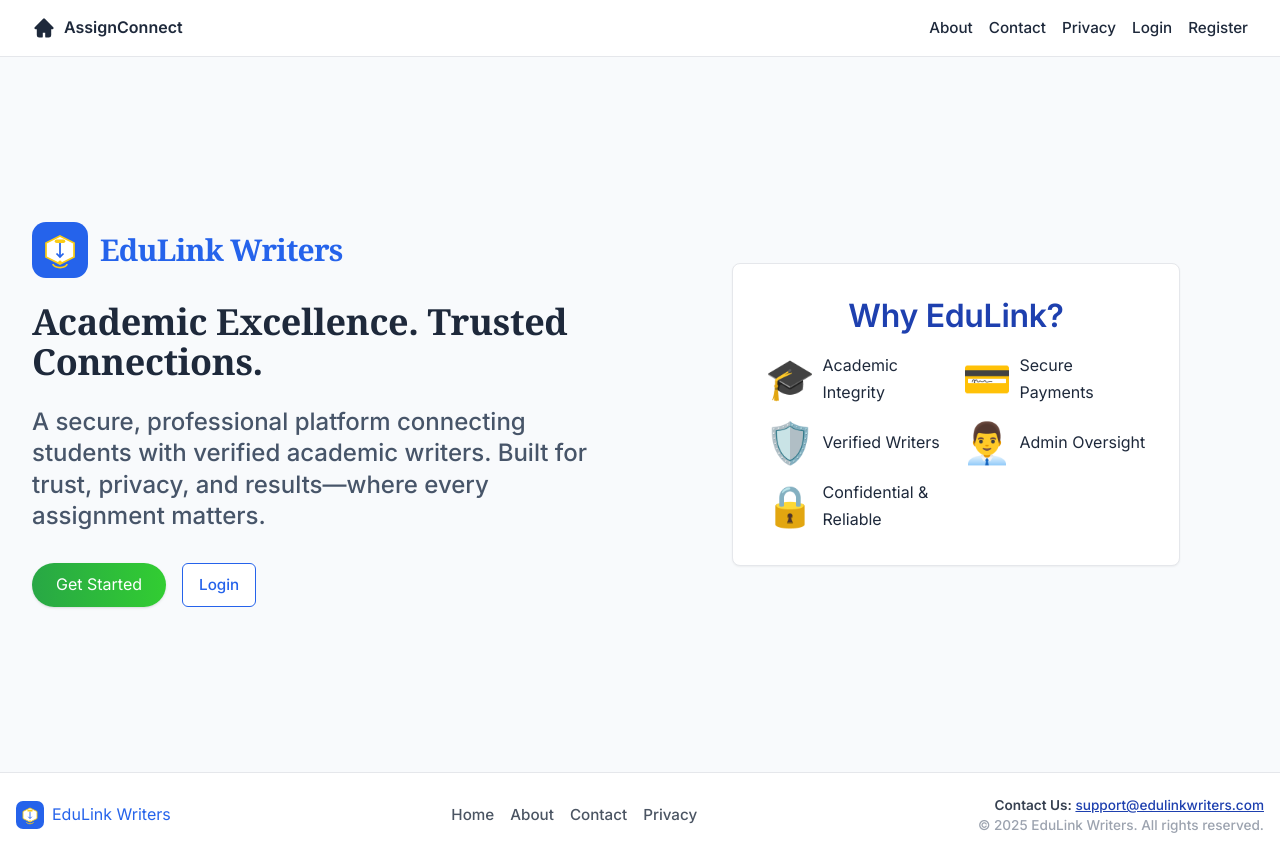
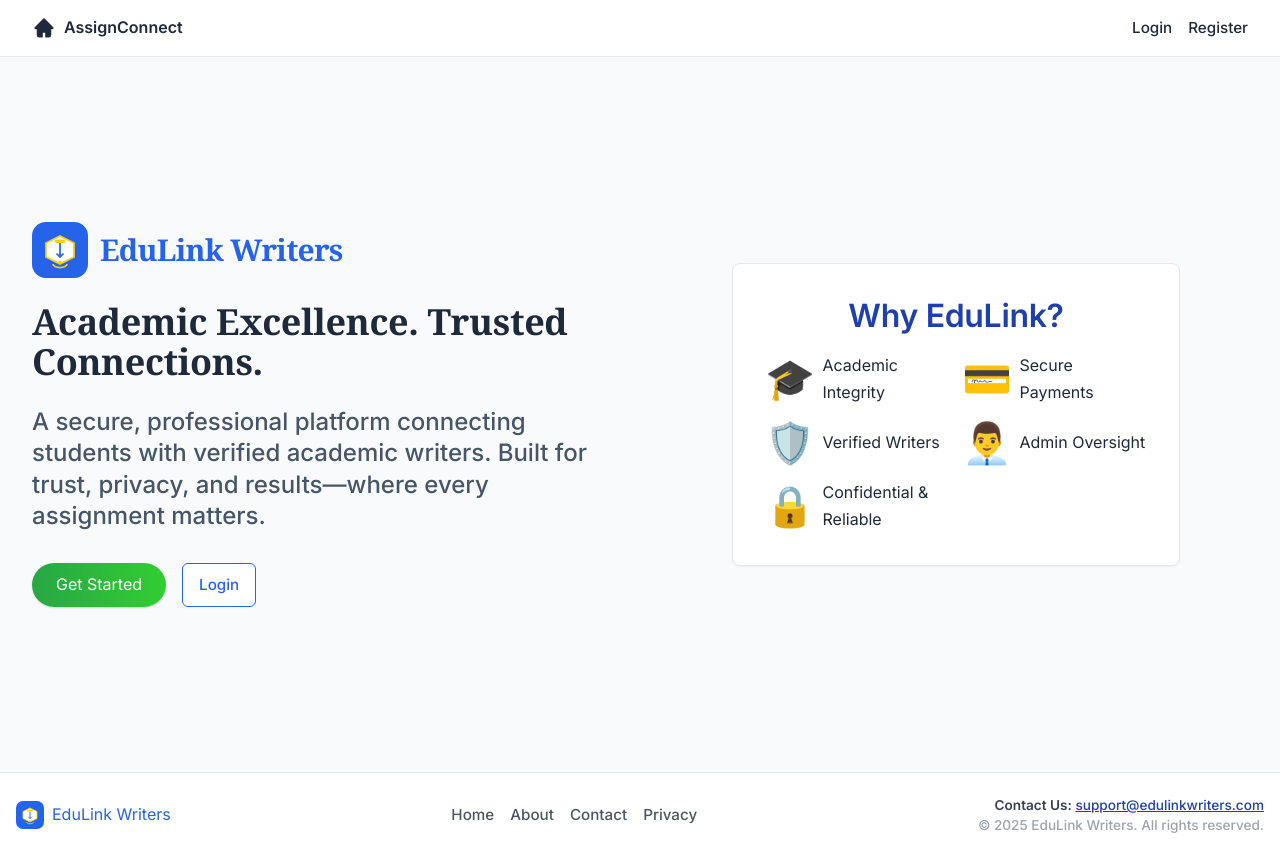
Before and after one commit to jamiljuma2/LOGIN, a React (Vite) app: page / in a window 1280 px wide. Built offline with nearby package versions, Linux system fonts and the light colour scheme.

Commit message:
Remove About, Contact, and Privacy links from navigation bar

```diff
--- a/src/components/Navbar.tsx
+++ b/src/components/Navbar.tsx
@@ -16,9 +16,6 @@ export default function Navbar() {
           <Link to="/" className="font-semibold text-brand-700">AssignConnect</Link>
         </div>
         <nav className="flex gap-4 text-sm">
-          <Link className="hover:text-brand-700" to="/about">About</Link>
-          <Link className="hover:text-brand-700" to="/contact">Contact</Link>
-          <Link className="hover:text-brand-700" to="/privacy">Privacy</Link>
           <Link className="hover:text-brand-700" to="/auth/login">Login</Link>
           <Link className="hover:text-brand-700" to="/auth/register">Register</Link>
         </nav>
```
